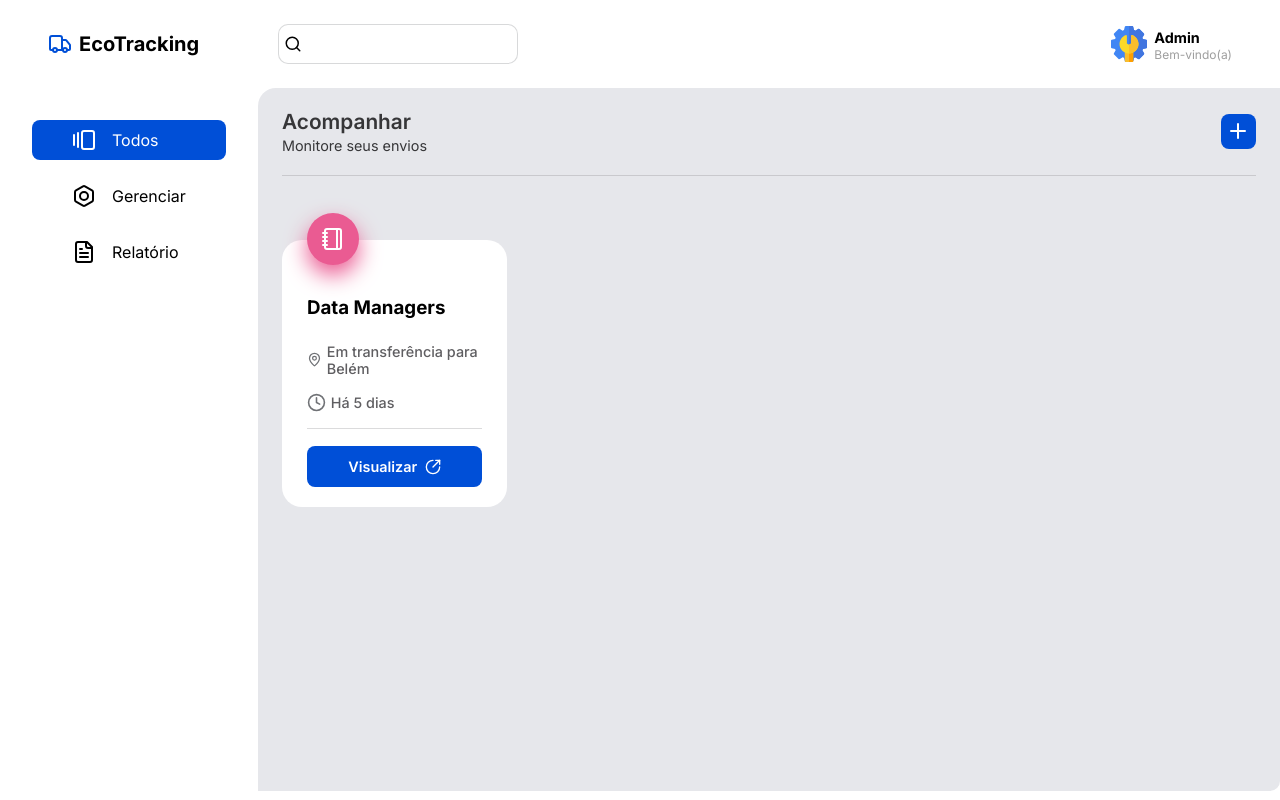
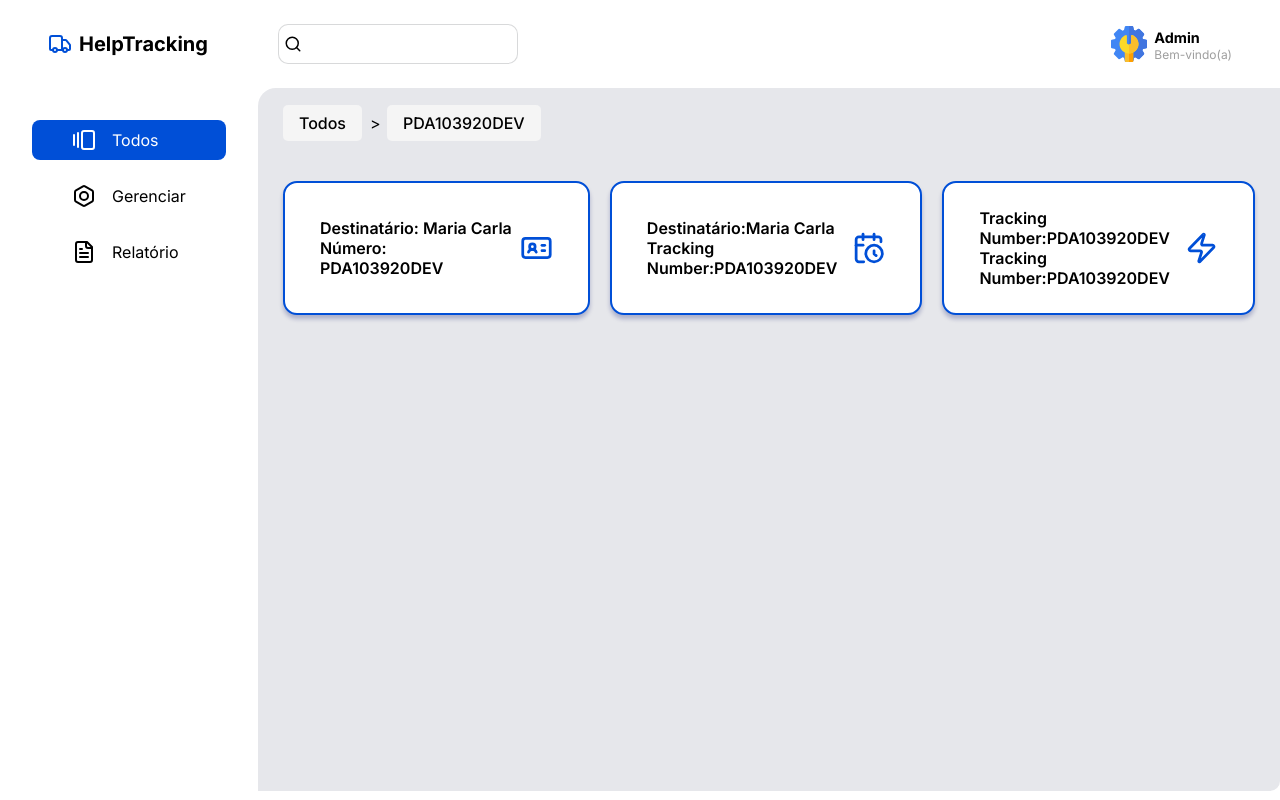
Before and after one commit to reury-cardoso/react-tracking-api, a React (Vite) app: page / in a window 1280 px wide. Built offline with nearby package versions, Linux system fonts and the light colour scheme.

Commit message:
:heavy_check_mark: feat: api and show screen

```diff
--- a/package.json
+++ b/package.json
@@ -10,6 +10,8 @@
     "preview": "vite preview"
   },
   "dependencies": {
+    "axios": "^1.7.7",
+    "date-fns": "^4.1.0",
     "lucide-react": "^0.441.0",
     "react": "^18.3.1",
     "react-dom": "^18.3.1"
--- a/src/components/header/header.jsx
+++ b/src/components/header/header.jsx
@@ -7,7 +7,7 @@ function Header() {
     <header>
       <div className="logo">
         <Truck color="#004FD7"  size={24} />
-        <span>EcoTracking</span>
+        <span>HelpTracking</span>
       </div>
       <div className="secondarySection">
         <div className="searchField">
--- /dev/null
+++ b/src/components/icon/icon.jsx
@@ -0,0 +1,21 @@
+/* eslint-disable react/prop-types */
+import { HardDriveDownload, FolderClock,  CircleCheck, MapPinCheck, TextSearch} from "lucide-react";
+
+function Icon({ name }) {
+  switch (name) {
+    case "HardDriveDownload":
+      return <HardDriveDownload size={24} color="#fff" />;
+    case "FolderClock":
+      return <FolderClock size={24} color="#fff" />;
+    case "CircleCheck":
+      return <CircleCheck size={24} color="#fff" />;
+    case "MapPinCheck":
+      return <MapPinCheck size={24} color="#fff" />;
+    case "TextSearch":
+      return <TextSearch size={24} color="#fff" />;
+    default:
+      return <HardDriveDownload size={24} color="#fff" />;
+  }
+}
+
+export default Icon;
--- a/src/components/itemCard/itemCard.css
+++ b/src/components/itemCard/itemCard.css
@@ -10,9 +10,9 @@
   justify-content: center;
   align-items: center;
 
-  background: #ea5b92;
+
   padding: 14px;
-  filter: drop-shadow(0px 10px 11px #ea5b92);
+
   border-radius: 50%;
   position: absolute;
   top: -1.65rem;
--- a/src/components/itemCard/itemCard.jsx
+++ b/src/components/itemCard/itemCard.jsx
@@ -1,22 +1,39 @@
+/* eslint-disable react/prop-types */
 import "./itemCard.css";
-import { Notebook, MapPin, Clock, CircleArrowOutUpRight } from "lucide-react";
+import Icon from "../icon/icon";
+import { FileSliders, Clock, CircleArrowOutUpRight } from "lucide-react";
+import { formatDistanceToNow } from "date-fns";
+import ptBR from "date-fns/locale/pt-BR";
 
-function ItemCard() {
+function ItemCard({ card }) {
+  const cardStyle = JSON.parse(card.style);
+
   return (
     <div className="card">
-      <div className="cardIcon">
-        <Notebook className="icon" size={24} color="#fff" />
+      <div style={{background: `${cardStyle.color}`, filter: `drop-shadow(0px 10px 11px ${cardStyle.color})`}} className="cardIcon">
+        <Icon name={cardStyle.icon} />
       </div>
       <div className="cardBody">
-        <h1>Data Managers</h1>
+        <h1>{card.trackingCode}</h1>
         <div className="cardBodyPlus">
           <div className="cardBPIcons">
-            <MapPin size={19} color="#707276" />
-            <span>Em transferência para Belém</span>
+            <FileSliders size={19} color="#707276" />
+            <span>{card.status}</span>
           </div>
           <div className="cardBPIcons">
             <Clock size={19} color="#707276" />
-            <span>Há 5 dias</span>
+            <span>
+              {formatDistanceToNow(card.createdAt, {
+                locale: ptBR,
+                addSuffix: true,
+              })
+                .charAt(0)
+                .toUpperCase() +
+                formatDistanceToNow(card.createdAt, {
+                  locale: ptBR,
+                  addSuffix: true,
+                }).slice(1)}
+            </span>
           </div>
         </div>
       </div>
--- a/src/components/mainSection/mainSection.jsx
+++ b/src/components/mainSection/mainSection.jsx
@@ -1,5 +1,6 @@
 import SectionOne from "../sectionOne/sectionOne";
-import SectionTwo from "../sectionTwo/sectionTwo";
+// import SectionTwo from "../sectionTwo/sectionTwo";
+import SectionTwoDetails from "../sectionTwoDetails/sectionTwoDetails";
 import "./mainSection.css";
 
 function MainSection() {
@@ -9,7 +10,8 @@ function MainSection() {
         <SectionOne />
       </section>
       <section className="sectionTwo">
-        <SectionTwo />
+        {/* <SectionTwo /> */}
+        <SectionTwoDetails />
       </section>
     </section>
   );
--- a/src/components/sectionTwo/sectionTwo.jsx
+++ b/src/components/sectionTwo/sectionTwo.jsx
@@ -1,21 +1,34 @@
+import { useEffect, useState } from "react";
 import ItemCard from "../itemCard/itemCard";
 import "./sectionTwo.css";
 import { Plus } from "lucide-react";
+import axios from "axios";
 
 function SectionTwo() {
+  const [ cardsApi, setCardsApi ] = useState();
+
+  async function getCards() {
+    const response = await axios.get('http://localhost:3000/');
+    setCardsApi(response.data.trackings);
+  }
+
+  useEffect(() => {
+    getCards();
+  }, []);
+
   return (
     <main id="trackingMain">
       <div id="InfoUp">
         <div className="trackingText">
           <span>Acompanhar</span>
-          <p>Monitore seus envios</p>
+          <p>Monitore os auxílios</p>
         </div>
         <button id="addButton">
           <Plus size={24} color="#fff" />
         </button>
       </div>
       <div id="cardGallery">
-        <ItemCard />
+        { cardsApi && cardsApi.map((card, index) => <ItemCard key={index} card={card} />) }
       </div>
     </main>
   );
--- /dev/null
+++ b/src/components/sectionTwoDetails/sectionTwoDetails.css
@@ -0,0 +1,62 @@
+#trackingDetails {
+  padding: 1.5625rem;
+}
+
+.pageNavigation {
+  ul {
+    display: flex;
+    justify-content: start;
+    list-style-type: none;
+    gap: 0.4rem;
+  }
+
+  li {
+    &:not(:last-child)::after {
+      content: ">";
+      margin-left: 0.5rem;
+    }
+
+    a {
+      color: #000;
+      text-decoration: none;
+      font-size: 1rem;
+      font-weight: 500;
+      padding: 0.5rem 1rem;
+      border-radius: 5px;
+      background-color: #f5f5f5;
+      transition: background-color 0.3s ease-in-out;
+
+      &:hover {
+        background-color: #e5e5e5;
+      }
+    }
+  }
+}
+
+#details {
+  display: flex;
+  justify-content: space-between;
+  gap: 1.25rem;
+
+}
+
+.itemDetail {
+  display: flex;
+  align-items: center;
+  gap: 0.5rem;
+  padding: 1.5625rem 2.1875rem;
+  border-radius: 14px;
+  border: 2px solid #004fd7;
+  background: #fff;
+  box-shadow: 0px 4px 4px rgba(5, 17, 107, 0.25);
+  margin: 3rem 0;
+  width: 100%;
+}
+
+.lineDetails {
+  display: flex;
+  justify-content: space-between;
+  width: 100%;
+  flex-direction: column;
+  font-weight: 600;
+}
--- /dev/null
+++ b/src/components/sectionTwoDetails/sectionTwoDetails.jsx
@@ -0,0 +1,62 @@
+import "./sectionTwoDetails.css";
+import { IdCard, CalendarClock, Zap } from "lucide-react";
+function SectionTwoDetails() {
+  return (
+    <main id="trackingDetails">
+      <nav className="pageNavigation">
+        <ul>
+          <li>
+            <a href="index.html">Todos</a>
+          </li>
+          <li>
+            <a href="index.html">PDA103920DEV</a>
+          </li>
+        </ul>
+      </nav>
+
+      <section id="details">
+        <div className="itemDetail">
+          <div className="lineDetails">
+            <div>
+            <span className="label">Destinatário:</span>
+            <span className="value"> Maria Carla</span>
+            </div>
+            <div>
+              <span className="label">Número:</span>
+              <span className="value"> PDA103920DEV</span>
+            </div>
+          </div>
+          <IdCard size={40} color="#004FD7" />
+        </div>
+        <div className="itemDetail">
+          <div className="lineDetails">
+            <div>
+              <span className="label">Destinatário:</span>
+              <span className="value">Maria Carla</span>
+            </div>
+            <div>
+              <span className="label">Tracking Number:</span>
+              <span className="value">PDA103920DEV</span>
+            </div>
+          </div>
+          <CalendarClock size={40} color="#004FD7" />
+        </div>
+        <div className="itemDetail">
+          <div className="lineDetails">
+            <div>
+              <span className="label">Tracking Number:</span>
+              <span className="value">PDA103920DEV</span>
+            </div>
+            <div>
+              <span className="label">Tracking Number:</span>
+              <span className="value">PDA103920DEV</span>
+            </div>
+          </div>
+          <Zap size={40} color="#004FD7" />
+        </div>
+      </section>
+    </main>
+  );
+}
+
+export default SectionTwoDetails;
```
Also changed, not shown: 1 other file (tests, documents, lock files or other folders).
